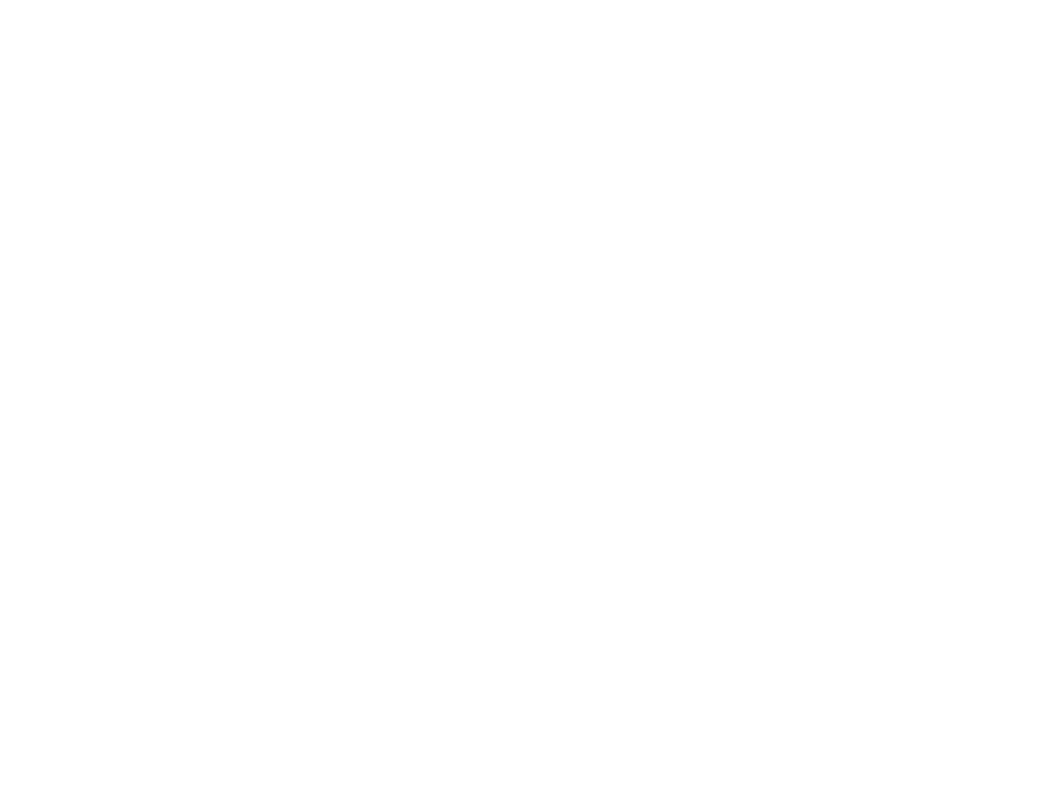
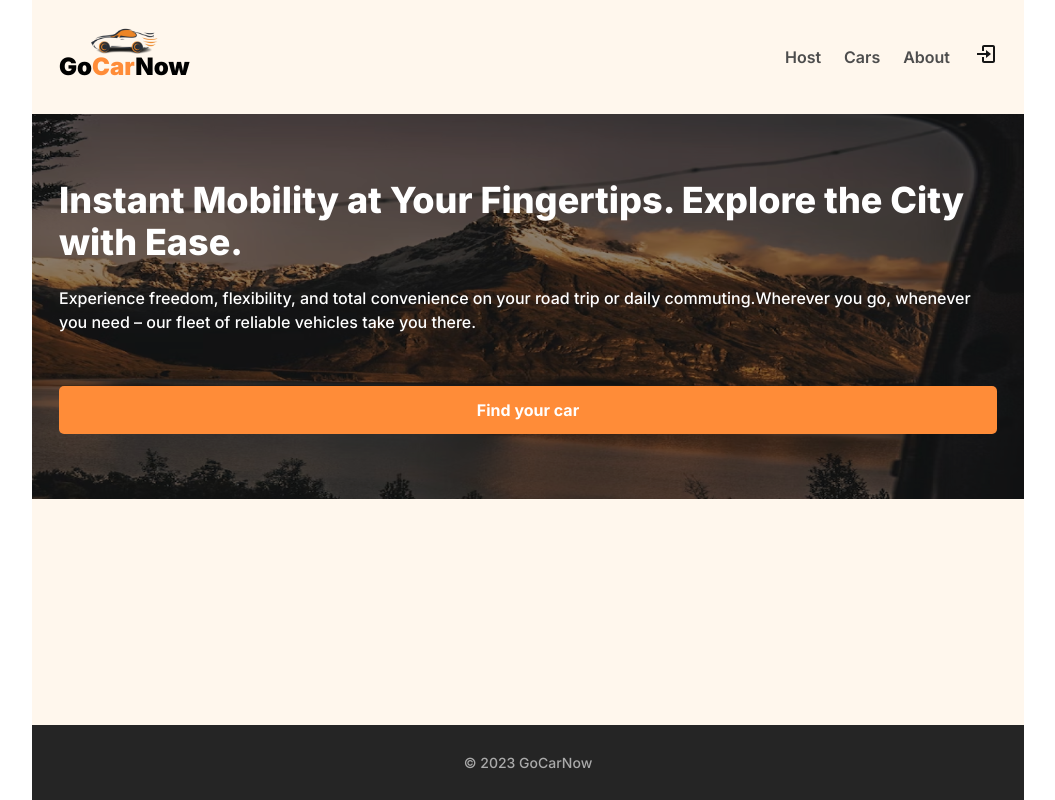
Before and after one commit to adex-badr18/go-car-now, a React (Vite) app: page / in a window 1280 px wide. Before the commit this address had no page. Shown: the whole page, without its empty margins (112-1167 px from the left). Built offline with nearby package versions, Linux system fonts and the light colour scheme; what miragejs would draw is missing.

Commit message:
Change root route to /

```diff
--- a/src/App.jsx
+++ b/src/App.jsx
@@ -22,7 +22,7 @@
     return (
         <BrowserRouter>
             <Routes>
-                <Route path='/go-car-now' element={<Layout />}>
+                <Route path='/' element={<Layout />}>
                     <Route index element={<Home />} />
                     <Route path='about' element={<About />} />
                     <Route path='cars' element={<Cars />} />
```
